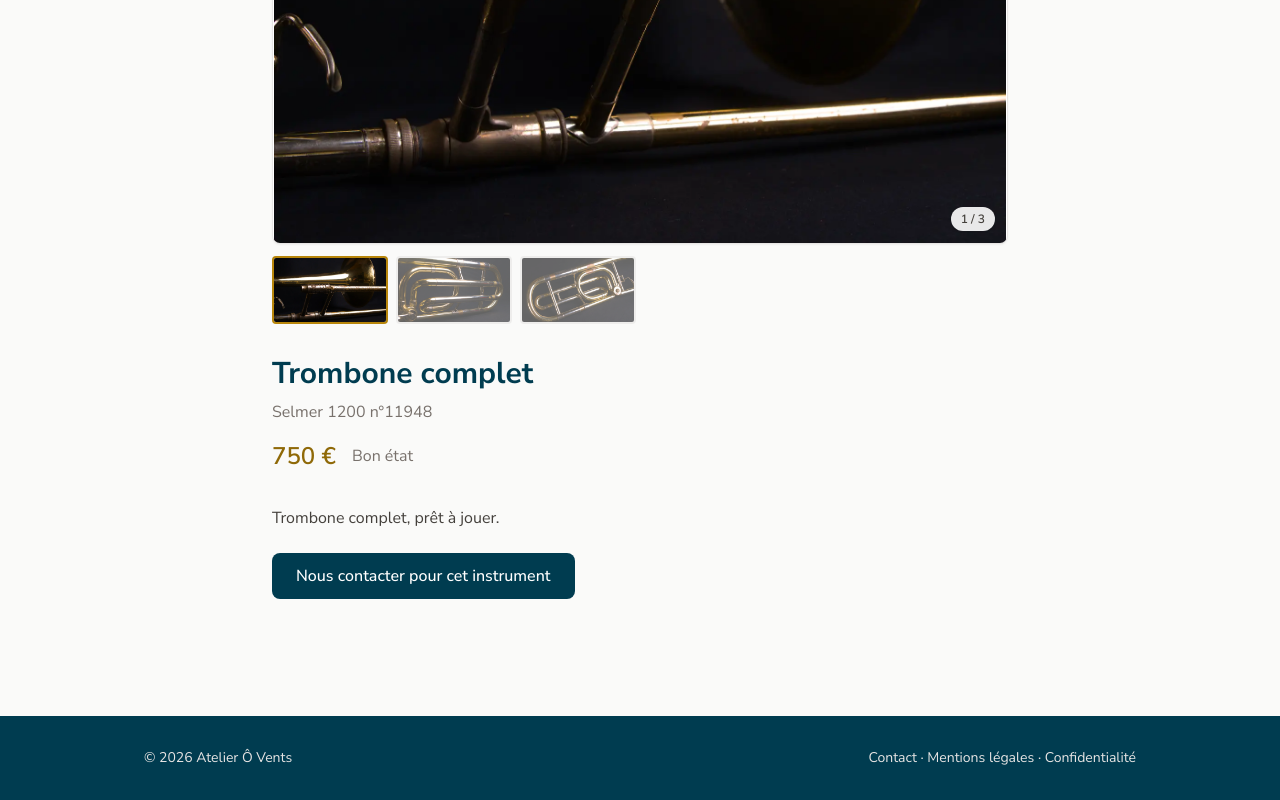
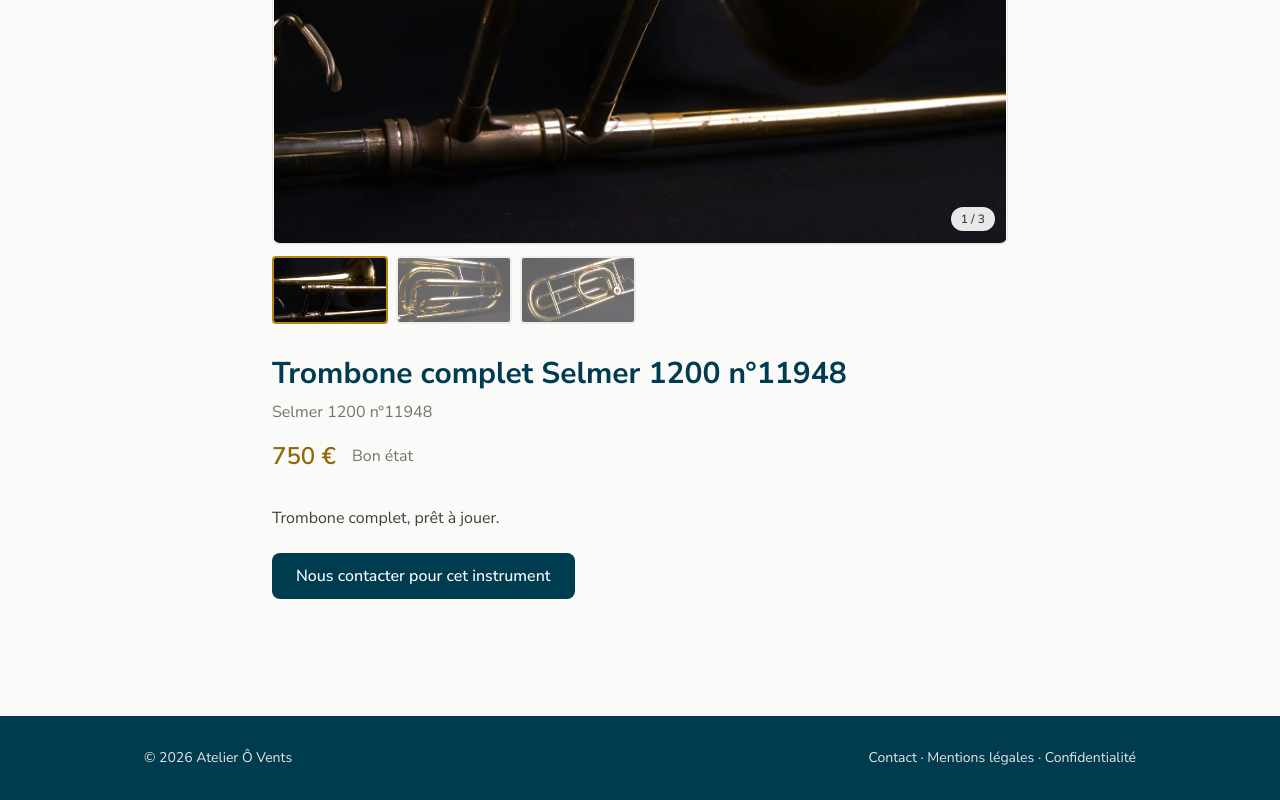
Before and after one commit to atelierovents/atelierovents, an Astro site: page /occasions/exemple in a window 1280 px wide. Shown: the part 709-1509 px from the top of the page. Built offline with nearby package versions, Linux system fonts and the light colour scheme; Astro itself is replaced by a stand-in of ours.

Commit message:
Update Instruments d'occasion “exemple”
Co-authored-by: contact <contact@atelierovents.fr>

```diff
--- a/src/content/occasions/exemple.md
+++ b/src/content/occasions/exemple.md
@@ -1,5 +1,5 @@
 ---
-title: Trombone complet
+title: Trombone complet Selmer 1200 n°11948
 marque: Selmer 1200 n°11948
 prix: 750
 etat: Bon état
```
